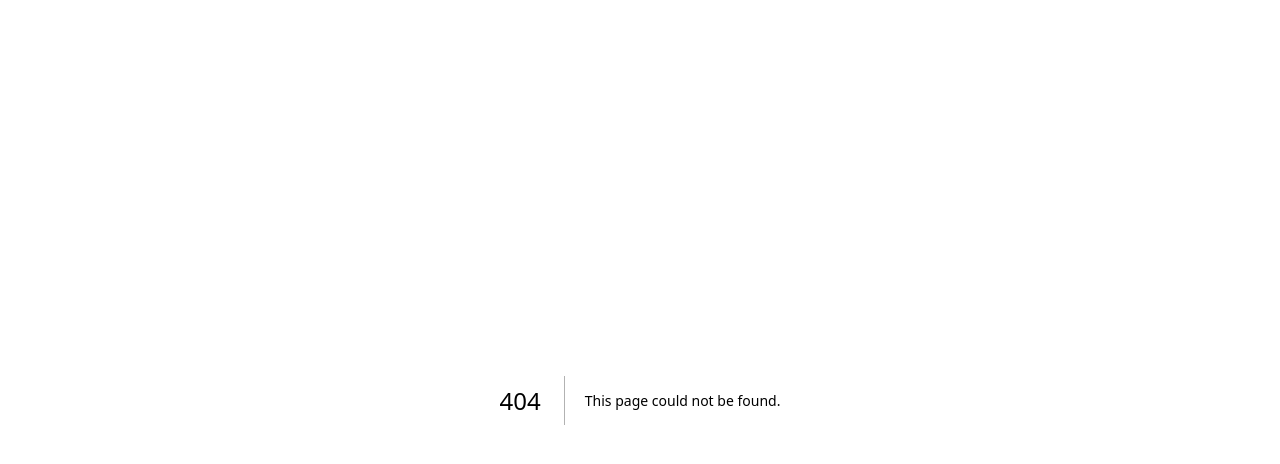
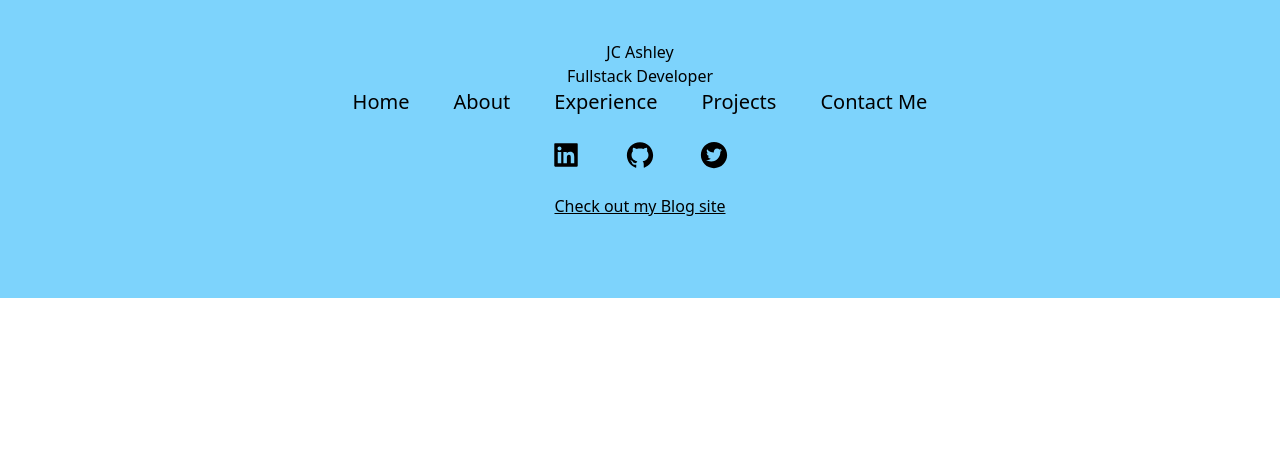
Before and after one commit to Messyginger0804/next.js-portfolio, a Next.js app: page /components/Footer in a window 1280 px wide. Before the commit this address had no page. Shown: the top 464 px of the page. Built offline with nearby package versions, Linux system fonts and the light colour scheme.

Commit message:
begining compensational files

```diff
--- /dev/null
+++ b/pages/components/Footer.jsx
@@ -0,0 +1,31 @@
+import React from 'react'
+import { AiFillLinkedin, AiFillGithub, AiFillTwitterCircle } from 'react-icons/ai'
+
+
+function Footer() {
+    return (
+        <footer className='bg-sky-300 text-center pt-10 pb-20'>
+            <a href='#' className='text-black'>JC Ashley</a>
+            <h5>Fullstack Developer</h5>
+
+            <ul className='flex justify-center gap-6 md:gap-11 text-xl text-black'>
+                <li> <a href='#'>Home</a> </li>
+                <li> <a href='#about'>About</a> </li>
+                <li> <a href='#experience'>Experience</a> </li>
+                <li> <a href='#projects'>Projects</a> </li>
+                <li> <a href='#contact'>Contact Me</a> </li>
+            </ul>
+
+
+            <div className='flex justify-center mt-6 mb-6 gap-11 text-3xl text-black'>
+                <a className='hover:text-white' href='https://www.linkedin.com/in/jeremy-ashley-webdev/'><AiFillLinkedin /></a>
+                <a className='hover:text-white' href='https://github.com/Messyginger0804'><AiFillGithub /></a>
+                <a className='hover:text-white' href='https://twitter.com/Messyginger0804'><AiFillTwitterCircle /></a>
+            </div>
+            <a className='underline' href='https://blogsbyjc.vercel.app/' target='_blank'>Check out my Blog site</a>
+
+        </footer>
+    )
+}
+
+export default Footer
--- /dev/null
+++ b/pages/components/Header.jsx
@@ -0,0 +1,39 @@
+import React from 'react'
+import MyTitles from './MyTitles';
+import Image from 'next/image';
+import JC from '../../public/jc-as-a-sentare.png'
+
+
+
+
+function Header() {
+    return (
+        <header className='text-center p-10 py-10'>
+            <h1 className="text-xl text-sky-100">Hello I'm</h1>
+            <h2 className='text-2xl py-2 text-sky-300 font-medium md:text-6xl'>Jeremy "JC" Ashley</h2>
+            <MyTitles />
+
+            {/* CTA buttons */}
+            <div className='flex justify-center gap-2 md:gap-4 text-xs md:text-sm'>
+                <a href='https://drive.google.com/file/d/1rp7fh3JPqZrIEaAeRySZkE4FO82GM1wb/view?usp=sharing' target='_blank' className='hover:bg-white p-1 md:p-2 text-sky-400 border-2 border-sky-400'>
+                    Resume</a>
+                <a className='hover:bg-white bg-sky-300 p-1 md:p-2 text-gray-800 border-2 border-sky-400' href="#contact">Contact Me</a>
+                <a className='hover:bg-white  p-1 md:p-2 text-sky-400 border-2 border-sky-400' target='_blank' href="https://blogsbyjc.vercel.app/">
+                    My Blog</a>
+            </div>
+
+            <div className='mx-auto p-4 w-100 h-80 mt-5 mb:5 md:mb-20
+       md:h-96 md:w-96 lg:md-80 lg:80'>
+                <Image
+                    src={JC}
+                    // height={300}
+                    // width={300}
+                    priority
+                />
+            </div>
+
+        </header >
+    )
+}
+
+export default Header
--- a/pages/index.js
+++ b/pages/index.js
@@ -1,7 +1,6 @@
 "use client"
 import Head from 'next/head';
 import { AiFillLinkedin, AiFillGithub, AiFillTwitterCircle } from 'react-icons/ai'
-import JC from '../public/jc-as-a-sentare.png'
 import collage from '../public/collage.jpg'
 import Image from 'next/image';
 import tias from '../public/tias-logo.png'
@@ -9,12 +8,11 @@ import port from '../public/port.jpg'
 import tic from '../public/Tic_tac_toe.svg.png'
 import google from '../public/google.jpg'
 import dinfin from '../public/dinerfinder.png'
-import gpt from '../public/gpt4.jpg'
+// import gpt from '../public/gpt4.jpg'
 import TFLS from '../public/TFLS.jpg'
 import JLD from '../public/JLD.png'
 import blog from '../public/Blog.png'
 import { FaReact, FaNodeJs, FaBootstrap, FaXTwitter, FaBlog, FaBloggerB, FaBlogger } from 'react-icons/fa';
-import { RiArticleFill } from 'react-icons/ri';
 import { TbBrandNextjs } from 'react-icons/tb';
 import { MdComputer, MdMessage } from 'react-icons/md';
 import { DiJavascript, DiCss3, DiJava } from 'react-icons/di';
@@ -24,7 +22,8 @@ import { useRef } from 'react';
 import emailjs from '@emailjs/browser';
 import Link from 'next/link';
 import { ToastContainer, toast } from 'react-toastify';
-import MyTitles from './components/MyTitles';
+import Footer from './components/Footer';
+import Header from './components/Header';
 
 
 function Home() {
@@ -56,33 +55,8 @@ function Home() {
         <section id='/' className='min-h-screen'>
 
           {/* home page */}
-          <div className='text-center p-10 py-10'>
-            <h1 className="text-xl text-sky-100">Hello I'm</h1>
-            <h2 className='text-2xl py-2 text-sky-300 font-medium md:text-6xl'>Jeremy "JC" Ashley</h2>
-            {/* <h3 className='text-2xl py-2 text-blue-50 md:text-3xl'>Fullstack Developer</h3> */}
-            <MyTitles />
-
-            {/* CTA buttons */}
-            <div className='flex justify-center gap-2 md:gap-4 text-xs md:text-sm'>
-              <a href='https://drive.google.com/file/d/1rp7fh3JPqZrIEaAeRySZkE4FO82GM1wb/view?usp=sharing' target='_blank' className='hover:bg-white p-1 md:p-2 text-sky-400 border-2 border-sky-400'>
-                Resume</a>
-              <a className='hover:bg-white bg-sky-300 p-1 md:p-2 text-gray-800 border-2 border-sky-400' href="#contact">Contact Me</a>
-              <a className='hover:bg-white  p-1 md:p-2 text-sky-400 border-2 border-sky-400' target='_blank' href="https://blogsbyjc.vercel.app/">
-                My Blog</a>
-            </div>
-
-            <div className='mx-auto p-4 w-100 h-80 mt-5 mb:5 md:mb-20
-           md:h-96 md:w-96 lg:md-80 lg:80'>
-              <Image
-                src={JC}
-                // height={300}
-                // width={300}
-                priority
-              />
-            </div>
-
-          </div >
-          <div className='  text-5xl flex justify-center gap-16 py-3 text-white '>
+          <Header />
+          <div className='text-5xl flex justify-center gap-16 py-3 text-white '>
             <a href='https://www.linkedin.com/in/jeremy-ashley-webdev/' target='_blank'>
               <AiFillLinkedin className='shadow-lg shadow-sky-300 rounded-full hover:text-sky-500 hover:cursor-pointer' /> </a>
             <a href='https://github.com/Messyginger0804' target='_blank'><AiFillGithub className='shadow-lg shadow-sky-300 rounded-full hover:text-sky-500 hover:cursor-pointer' /></a>
@@ -451,7 +425,7 @@ function Home() {
 
 
       </main >
-      <footer className='bg-sky-300 text-center pt-10 pb-20'>
+      {/* <footer className='bg-sky-300 text-center pt-10 pb-20'>
         <a href='#' className='text-black'>JC Ashley</a>
         <h5>Fullstack Developer</h5>
 
@@ -471,7 +445,8 @@ function Home() {
         </div>
         <a className='underline' href='https://blogsbyjc.vercel.app/' target='_blank'>Check out my Blog site</a>
 
-      </footer>
+      </footer> */}
+      <Footer />
     </div >
   )
 }
```
